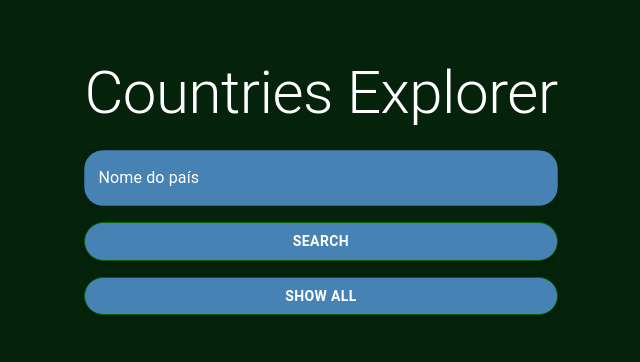
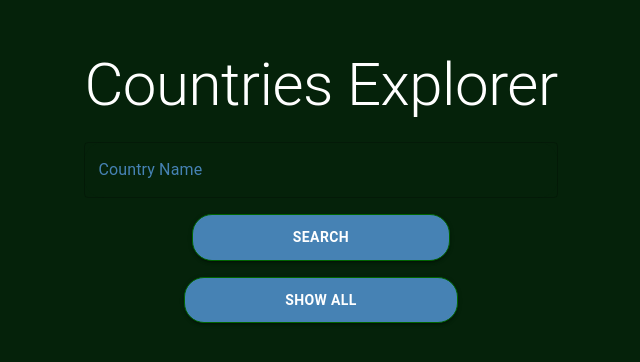
Before and after one commit to LuizaNakahira/Fullstack-Project, a React (Create React App) app in the folder explorador-de-paises/: page / in a window 1280 px wide. Shown: the part 214-576 px from the top of the page, without its empty margins (319-959 px from the left). Built offline with nearby package versions, Linux system fonts and the light colour scheme.

Commit message:
Ajustando CSS
Modifiquei o tamanho dos botoes e do search, tambem centralizei os conteudos para todos os momentos.

```diff
--- a/explorador-de-paises/src/App.css
+++ b/explorador-de-paises/src/App.css
@@ -1,15 +1,24 @@
 .app-backgorund{
-  background-color: rgb(5, 34, 10);
+  background-color: #05220a;
   min-height: 100vh;
   display: flex;
   justify-content: center;
   align-items: center;
   gap: 20px;
   flex-direction: column;
+  align-items: center;
 }
 
 .title{
   color:#ffffff;
+}
+
+.ContainerForm {
+  display: flex;
+  flex-direction: column;
+  align-items: center;
+  max-width: 600px;
+  width: 100%;
 }
 
 .MuiButton-root.buttonSearch{
@@ -21,6 +30,7 @@
   transition: background-color 0.5s ease, color 0.5s ease, transform 0.5s ease;
   cursor: pointer;
   font-weight: bold;
+  padding: 10px 100px;
   }
 
 .MuiButton-root.buttonShowAll{
@@ -32,6 +42,7 @@
   transition: background-color 0.5s ease, color 0.5s ease, transform 0.5s ease;
   cursor: pointer;
   font-weight: bold;
+  padding: 10px 100px;
 }
 
 
@@ -42,10 +53,5 @@
   outline: none;
   box-shadow: none;
   width: 100%;
-  background-color: #4682B4;
+  background-color: #05220a;
 }
-
-.searchForm .MuiInputBase-input {
-  color: #4682B4;
-  cursor: pointer;
-}
--- a/explorador-de-paises/src/App.js
+++ b/explorador-de-paises/src/App.js
@@ -52,14 +52,14 @@ function App() {
 
   return (
     <div className='app-backgorund'>
-      <Box sx={{ textAlign: 'center', p:3}}>
+      <Box sx={{  textAlign: 'center', p: 3, display: 'flex', flexDirection: 'column', alignItems: 'center'}}>
       <Typography variant='h2' gutterBottom className='MuiTypography-root title'>Countries Explorer</Typography>
       <SearchForm
         onSearch={handleSearch}
         onShowAll={handleShowAll}
       />
       {errorMessage && <Typography color='error'>{errorMessage}</Typography>}
-      <Box sx={{ display: 'flex', flexWrap: 'wrap', justifyContent: 'center', gap: 3}}>
+      <Box sx={{  display: 'flex', flexWrap: 'wrap', justifyContent: 'center', alignItems: 'center', gap: 3}}>
         {countries.map((country) => (
           <CountryCard key={country.name.commom} country={country}/>
         ))}
--- a/explorador-de-paises/src/components/CountryCard.js
+++ b/explorador-de-paises/src/components/CountryCard.js
@@ -3,7 +3,7 @@ import{Card, CardContent, CardMedia, Typography} from '@mui/material';
 
 function CountryCard({ country }){
     return(
-        <Card sx={{ maxWidth: 345, m: 2, backgroundColor: '#4682B4' }}>
+        <Card sx={{ maxWidth: 345, m: 2, backgroundColor: '#fffff' }}>
             <CardMedia
                 component='img'
                 height='140'
--- a/explorador-de-paises/src/components/SearchForm.js
+++ b/explorador-de-paises/src/components/SearchForm.js
@@ -15,10 +15,11 @@ function SearchForm({ onSearch, onShowAll }) {
         <Box
             component="form"
             onSubmit={handleSubmit}
-            sx={{ display: 'flex', flexDirection: 'column', gap: 2, width: '100%', maxWidth: 600 }}
+            className='ContainerForm'
+            sx={{ gap: 2}}
         >
             <TextField
-                label='Nome do país'
+                label='Country Name'
                 variant='outlined'
                 value={countryName}
                 onChange={(event) => setCountryName(event.target.value)}
@@ -26,14 +27,13 @@ function SearchForm({ onSearch, onShowAll }) {
                 fullWidth
                 sx={{
                     '& .MuiInputLabel-root': {
-                    color: '#ffffff',
+                    color: '#4682B4',
                     },
                     ':-khtml-any-link': {
                     color: '#ffffff',
                     },
                     '& .MuiInputBase-input': {
                     color: '#ffffff',
-                    borderRadius: '20px',
                     },
                 }}
             />
```
